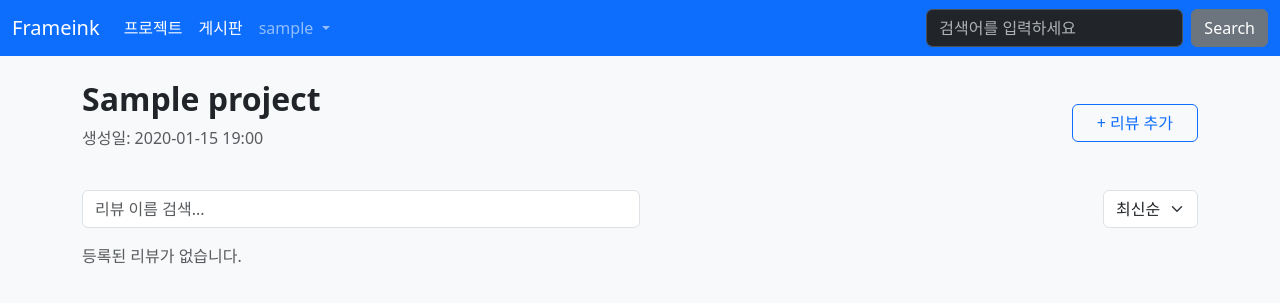
After one commit to jamesshim/frameink, a Django app: page /frameink/project/1/review_create in a window 1280 px wide. The commit adds this page. Shown: the top 303 px of the page. Run offline with Django 5.2, Linux system fonts and the light colour scheme; a user stored in the database is signed in; tables that the repository leaves empty hold one stand-in row (values such as "Sample post"); some libraries are stand-ins or nearby versions.

Commit message:
review 페이지 생성.

```diff
--- a/frameink/models.py
+++ b/frameink/models.py
@@ -1,5 +1,22 @@
 from django.db import models
 from django.contrib.auth.models import User
+
+
+class Project(models.Model):
+    name = models.CharField(max_length=200, unique=True)
+    created_at = models.DateTimeField(auto_now_add=True)
+
+    def __str__(self):
+        return self.name
+
+
+class Video(models.Model):
+    title = models.CharField(max_length=200)
+    video_file = models.FileField(upload_to='videos/')
+    uploaded_at = models.DateTimeField(auto_now_add=True)
+
+    def __str__(self):
+        return self.title
 
 
 class Question(models.Model):
--- a/frameink/urls.py
+++ b/frameink/urls.py
@@ -6,8 +6,18 @@ app_name = "frameink"
 
 urlpatterns = [
     path('', views.index, name='index'),
+    path('project/', views.project, name='project'),
+    path('project/<int:project_id>/', views.project_detail, name='project_detail'),
+    path('project/create', views.project_create, name='project_create'),
+    path('project/<int:pk>/delete/', views.project_delete, name='project_delete'),
+
+    path('project/<int:project_id>/review_create', views.review_create, name='review_create'),
+
+    path('video_list/', views.video_list, name='video_list'),
+    path('upload/', views.video_upload, name='video_upload'),
+    path('video/<int:pk>/', views.video_detail, name='video_detail'),
     path('board/', views.board, name='board'),
-    path('<int:question_id>/', views.detail, name='detail'),
-    path('answer/create/<int:question_id>/', views.answer_create, name='answer_create'),
-    path('question/create/', views.question_create, name='question_create'),
+    path('board/<int:question_id>/', views.detail, name='detail'),
+    path('board/answer/create/<int:question_id>/', views.answer_create, name='answer_create'),
+    path('board/question/create/', views.question_create, name='question_create'),
 ]
--- a/frameink/views.py
+++ b/frameink/views.py
@@ -1,13 +1,75 @@
+from django.contrib.auth.decorators import login_required
+from django.core.paginator import Paginator
 from django.shortcuts import render, get_object_or_404, redirect
 from django.utils import timezone
+from django.views.decorators.http import require_POST
+
+from .forms import ProjectForm
 from .forms import QuestionForm, AnswerForm
+from .forms import VideoForm
 from .models import Question
-from django.core.paginator import Paginator
-from django.contrib.auth.decorators import login_required
+from .models import Video, Project
 
 
 def index(request):
     return render(request, 'frameink/home.html')
+
+
+def project(request):
+    project_list = Project.objects.all().order_by('name')
+    return render(request, 'frameink/project.html', {'project_list': project_list})
+
+
+def project_detail(request, project_id):
+    project = get_object_or_404(Project, id=project_id)
+    return render(request, 'frameink/project_detail.html', {'project': project})
+
+
+def project_create(request):
+    project_list = Project.objects.all()
+
+    if request.method == 'POST':
+        form = ProjectForm(request.POST)
+        if form.is_valid():
+            form.save()
+            return redirect('frameink:project')
+    else:
+        form = ProjectForm()
+
+    return render(request, 'frameink/project.html', {'form': form, 'project_list': project_list, })
+
+
+@require_POST
+def project_delete(request, pk):
+    project = get_object_or_404(Project, pk=pk)
+    project.delete()
+    return redirect('frameink:project')
+
+
+def review_create(request, project_id):
+    project = get_object_or_404(Project, id=project_id)
+    return render(request, 'frameink/project_detail.html', {'project': project})
+
+
+def video_upload(request):
+    if request.method == 'POST':
+        form = VideoForm(request.POST, request.FILES)
+        if form.is_valid():
+            form.save()
+            return redirect('video_list')
+    else:
+        form = VideoForm()
+    return render(request, 'video_upload.html', {'form': form})
+
+
+def video_list(request):
+    videos = Video.objects.all().order_by('-uploaded_at')
+    return render(request, 'video_list.html', {'videos': videos})
+
+
+def video_detail(request, pk):
+    video = Video.objects.get(pk=pk)
+    return render(request, 'video_detail.html', {'video': video})
 
 
 def board(request):
--- a/static/style.css
+++ b/static/style.css
@@ -1,45 +1,67 @@
-
-/* Pretendard 웹폰트 로딩 */
-@import url('https://cdn.jsdelivr.net/gh/orioncactus/pretendard/dist/web/static/pretendard.css');
-
-/* 전체 기본 폰트 설정 */
+/* 폰트 및 배경 */
 body {
-    font-family: 'Pretendard', sans-serif;
-    margin: 0;
-    padding: 0;
+    background-color: #f8f9fa;
 }
 
-/* 링크 밑줄 제거 및 색상 상속 */
-a {
-    text-decoration: none;
-    color: inherit;
+/* 테이블 스타일 개선 */
+.table {
+    border-collapse: separate;
+    border-spacing: 0;
+    background-color: #fff;
+    border-radius: 8px;
+    overflow: hidden;
 }
 
-/* (선택사항) 마우스 오버 시 색상 변경 */
-a:hover {
-    color: #007bff;
+.table th,
+.table td {
+    vertical-align: middle;
+    padding: 12px 16px;
 }
 
-
-/* 게시판 너비 80% 설정 */
-.container {
-    width: 80%;
-    margin: 0 auto;
+/* 테이블 호버 시 */
+.table-hover tbody tr:hover {
+    background-color: #f1f3f5;
 }
 
-/* 테이블 헤더 열 너비 설정 */
-.table thead th:nth-child(1) { /* 번호 */
-    width: 5%;
+/* 배지 스타일 */
+.badge {
+    font-size: 0.75rem;
+    padding: 0.35em 0.6em;
+    border-radius: 0.6rem;
 }
-.table thead th:nth-child(2) { /* 제목 */
-    width: 55%;
+
+/* 버튼 스타일 */
+.btn-outline-primary:hover {
+    background-color: #0d6efd;
+    color: #fff;
 }
-.table thead th:nth-child(3) { /* 글쓴이 */
-    width: 15%;
+
+.btn-primary {
+    background-color: #0d6efd;
+    border: none;
 }
-.table thead th:nth-child(4) { /* 작성일시 */
-    width: 25%;
+
+.btn-primary:hover {
+    background-color: #0b5ed7;
 }
+
+/* 페이징 버튼 */
+.pagination .page-item.active .page-link {
+    background-color: #0d6efd;
+    border-color: #0d6efd;
+}
+
+.page-link {
+    border-radius: 50%;
+    margin: 0 3px;
+}
+
+/* 테이블 카드형 그림자 */
+.table-responsive {
+    border-radius: 8px;
+    box-shadow: 0 0 12px rgba(0, 0, 0, 0.08);
+}
+
 
 /* 로그인 폼 너비 50%로 조정하고 가운데 정렬 */
 .login-form-container {
--- /dev/null
+++ b/templates/frameink/project_detail.html
@@ -0,0 +1,60 @@
+{% extends 'base.html' %}
+{% load static %}
+{% block content %}
+
+<div class="container my-4">
+    <!-- 상단 헤더 -->
+    <div class="d-flex justify-content-between align-items-center mb-4">
+        <div>
+            <h2 class="fw-bold">{{ project.name }}</h2>
+            <p class="text-muted">생성일: {{ project.created_at|date:"Y-m-d H:i" }}</p>
+        </div>
+        <a href="{% url 'frameink:review_create' project.id %}" class="btn btn-outline-primary px-4">
+            + 리뷰 추가
+        </a>
+    </div>
+
+    <!-- 검색/정렬 바 -->
+    <div class="d-flex justify-content-between align-items-center mb-3">
+        <input type="text" class="form-control w-50 me-2" placeholder="리뷰 이름 검색...">
+        <select class="form-select w-auto">
+            <option selected>최신순</option>
+            <option>이름순</option>
+        </select>
+    </div>
+
+    <!-- 리뷰 리스트 -->
+    <div class="list-group">
+        {% for review in review_list %}
+        <div class="list-group-item bg-dark text-white mb-2 rounded d-flex justify-content-between align-items-center px-4 py-3">
+            <div class="d-flex align-items-center" style="gap: 16px;">
+                <button class="btn btn-outline-light btn-sm" disabled>
+                    ▶
+                </button>
+                <div>
+                    <div class="fw-semibold">{{ review.name }}</div>
+                    <div class="text-warning small">
+                        {% if review.is_external %}🔗 external{% endif %}
+                    </div>
+                </div>
+            </div>
+
+            <div class="d-flex align-items-center" style="gap: 24px;">
+                <div class="text-end">
+                    <div>{{ review.media_count }} item{{ review.media_count|pluralize }}</div>
+                    <a href="#" class="btn btn-outline-light btn-sm">ADD MEDIA</a>
+                </div>
+                <div class="d-flex" style="gap: 8px;">
+                    {% for media in review.thumbnail_urls %}
+                    <img src="{{ media }}" alt="thumbnail" width="60" height="34" class="rounded object-fit-cover">
+                    {% endfor %}
+                </div>
+            </div>
+        </div>
+        {% empty %}
+        <p class="text-muted">등록된 리뷰가 없습니다.</p>
+        {% endfor %}
+    </div>
+</div>
+
+{% endblock %}
--- /dev/null
+++ b/templates/frameink/video_detail.html
@@ -0,0 +1,6 @@
+<h2>{{ video.title }}</h2>
+<video id="videoPlayer" width="640" height="360" controls>
+  <source src="{{ video.video_file.url }}" type="video/mp4">
+  브라우저가 video 태그를 지원하지 않습니다.
+</video>
+<a href="{% url 'video_list' %}">← 목록으로</a>
--- a/templates/navbar.html
+++ b/templates/navbar.html
@@ -11,6 +11,9 @@
 
                 {% if user.is_authenticated %}
                 <!-- 로그인 후 메뉴 -->
+                <li class="nav-item">
+                    <a class="nav-link active" href="{% url 'frameink:project' %}">프로젝트</a>
+                </li>
                 <li class="nav-item">
                     <a class="nav-link active" href="{% url 'frameink:board' %}">게시판</a>
                 </li>
```
Also changed, not shown: frameink/forms.py (+14 -0 lines), templates/frameink/project.html (added, +117 -0 lines), templates/frameink/question_list.html (+21 -12 lines), templates/frameink/video_list.html (added, +11 -0 lines), templates/frameink/video_upload.html (added, +7 -0 lines).
